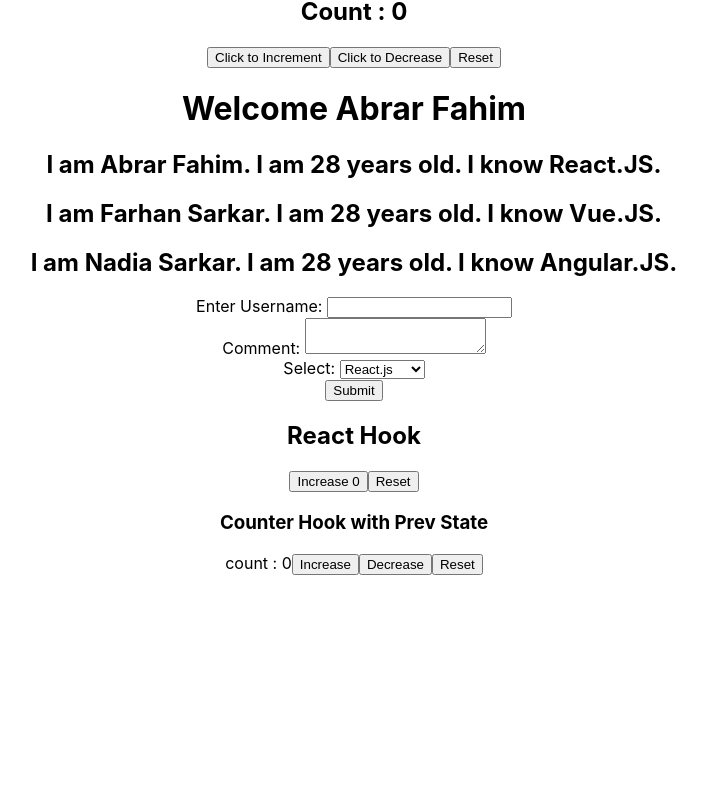
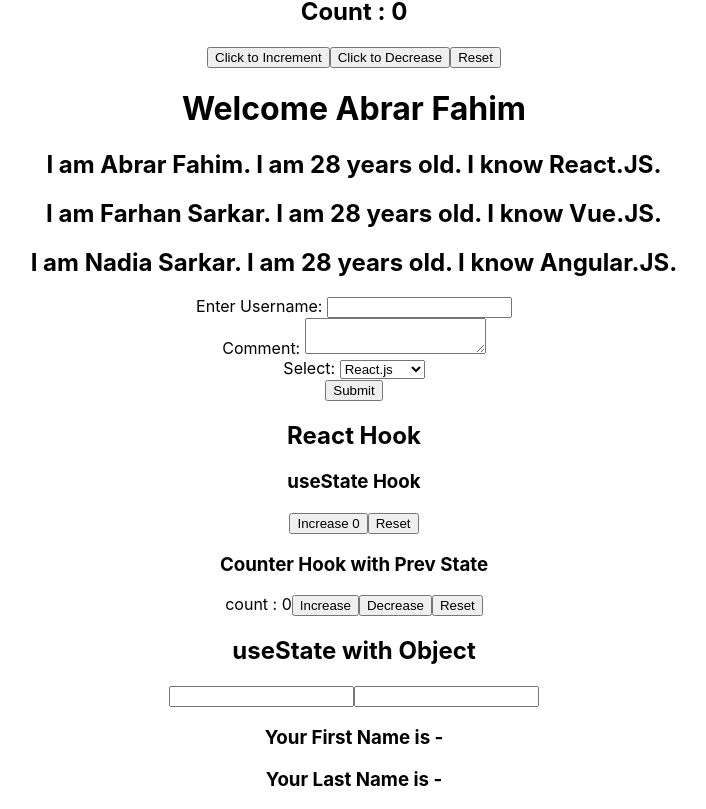
Before and after one commit to Abfahim21/React-Revision-2077, a React (Create React App) app: page / in a window 1280 px wide. Shown: the part 334-1143 px from the top of the page, without its empty margins (286-992 px from the left). Before the commit the page ends 909 px from the top, so only its background shows below. Built offline with nearby package versions, Linux system fonts and the light colour scheme.

Commit message:
useState with object

```diff
--- a/src/App.js
+++ b/src/App.js
@@ -6,6 +6,7 @@ import Form from './components/Form';
 import GreetUser from './components/GreetUser';
 import Hello from './components/Hello';
 import Hi from './components/Hi';
+import HookCounterObject from './components/HookCounterObject';
 import PersonList from './components/PersonList';
 import PropsClass from './components/PropsClass';
 import PropsFunctional from './components/PropsFunctional';
@@ -24,9 +25,13 @@ function App() {
       <PersonList/>
       <Form/>
       <h2>React Hook</h2>
+      <h3>useState Hook</h3>
       <CounterHook/>
       <h3>Counter Hook with Prev State</h3>
       <CounterHookPrevState/>
+
+      <h2>useState with Object</h2>
+      <HookCounterObject/>
     </div>
   );
 }
--- /dev/null
+++ b/src/components/HookCounterObject.js
@@ -0,0 +1,18 @@
+import React, { useState } from 'react'
+
+function HookCounterObject() {
+    const[name, setName] = useState({fName: '', lName: ''})
+  return (
+    <div>
+        <form>
+            <input type="text" value= {name.fName} onChange={ e =>setName({ ...name, fName: e.target.value})} />
+            <input type="text" value={name.lName} onChange={ e =>setName({ ...name, lName: e.target.value})} />
+
+            <h3>Your First Name is - {name.fName}</h3>
+            <h3>Your Last Name is - {name.lName}</h3>
+        </form>
+    </div>
+  )
+}
+
+export default HookCounterObject
```
